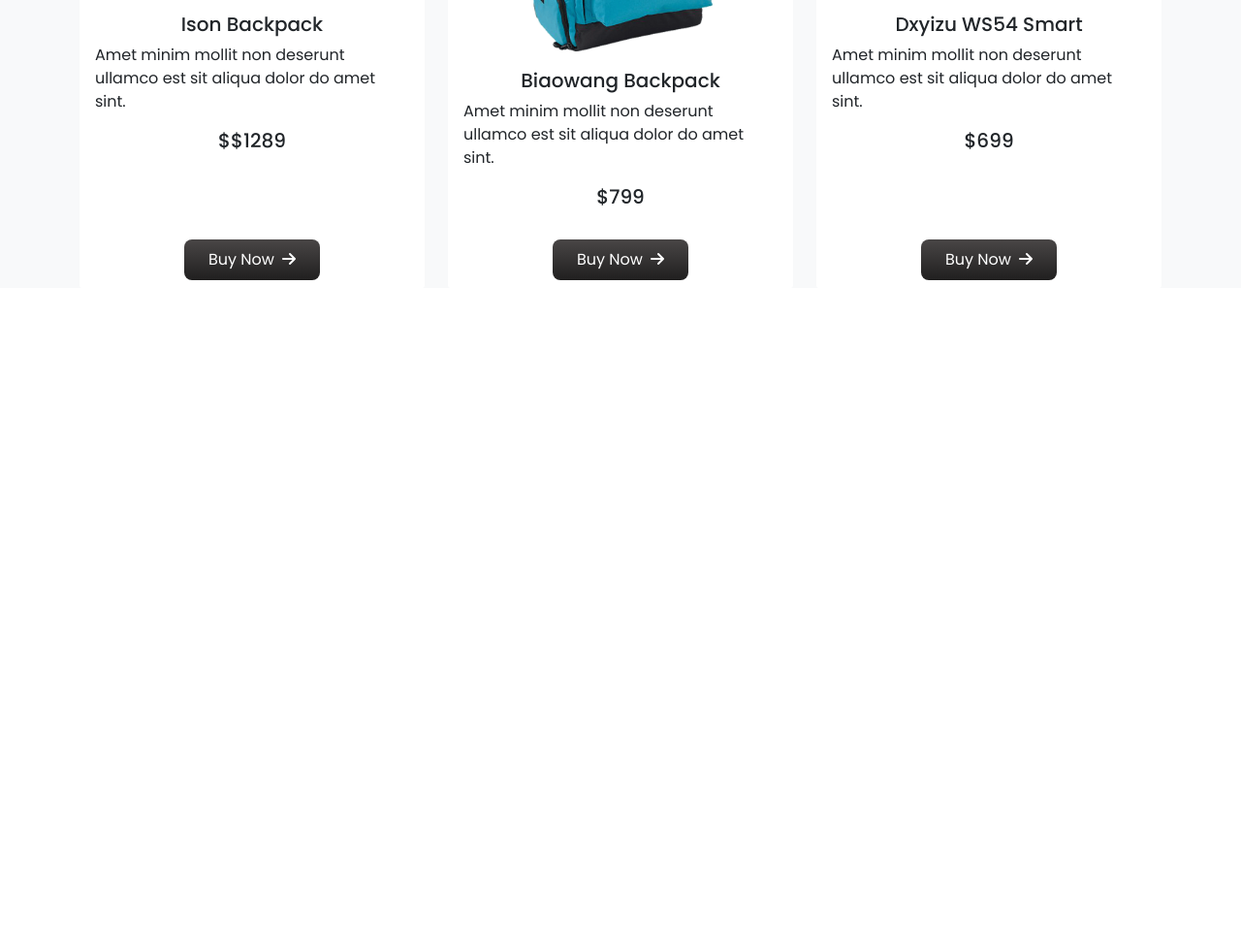
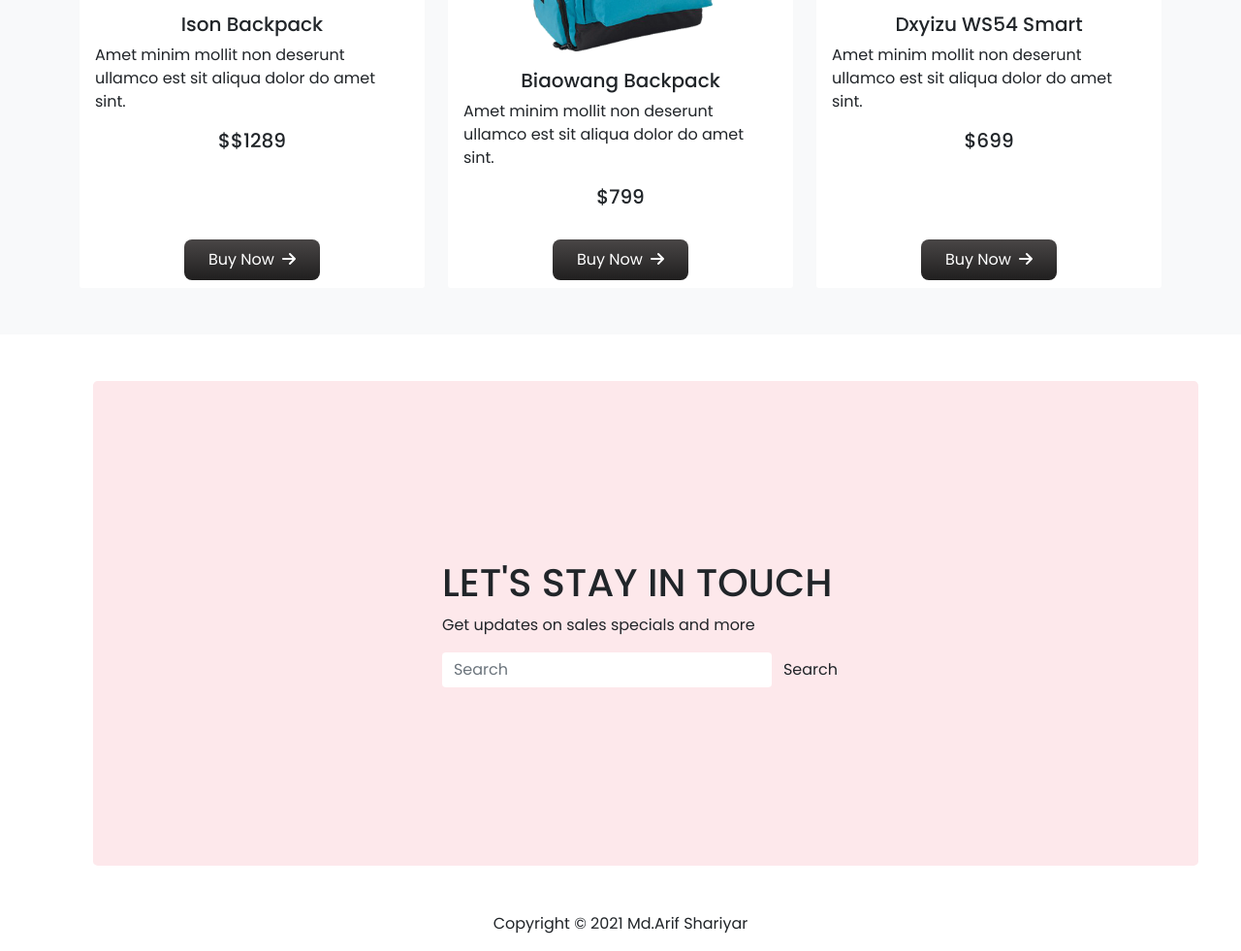
Before and after one commit to ShariyarAbeer/panda-commerce, a plain HTML site: page index.html in a window 1280 px wide. Shown: the part 1651-2632 px from the top of the page at 97% size. Before the commit the page ends 1948 px from the top, so only its background shows below. Drawn offline with nearby package versions, Linux system fonts and the light colour scheme.

Commit message:
all done

```diff
--- a/css/style.css
+++ b/css/style.css
@@ -12,6 +12,10 @@
 }
 .price {
   color: #ff136f;
+}
+.send-bg:hover {
+  background-color: #ff136f;
+  color: white;
 }
 .white {
   color: white;
--- a/index.html
+++ b/index.html
@@ -189,7 +189,7 @@
 
 
         <!-- bag  -->
-        <section class="container">
+        <section class="container mb-5">
             <div class="d-flex justify-content-between">
                 <h2 class="fw-bold p-3 ">Backpack</h2>
                 <h4 class="fs-5 fw-bolder p-3 text-warning">See all</h4>
@@ -240,13 +240,28 @@
                 </div>
             </div>
         </section>
-        <section>
+        <section class="container-fluid bg-white p-5">
             <!-- TOUCH -->
+           <div class="container d-flex justify-content-center align-items-center cover-bg-color  rounded-3 ms-5 me-5" style="height: 500px;">
+<div class="row">
+    <div class="col ">
+        <h1>LET'S STAY IN TOUCH</h1>
+        <p>Get updates on sales specials and more</p>
+        <form class="d-flex">
+            <input class="form-control border-0" type="search" placeholder="Search" aria-label="Search">
+            <button class="btn send-bg border-0" type="submit">Search</button>
+        </form>
+    </div>
+
+</div>
+           </div>
+
+
         </section>
 
     </main>
     <footer>
-
+<p class="d-flex justify-content-center">Copyright &copy; 2021 Md.Arif Shariyar</p>
     </footer>
     <script src="https://kit.fontawesome.com/f1f2ab80ed.js" crossorigin="anonymous"></script>
     <script src="https://cdn.jsdelivr.net/npm/bootstrap@5.0.2/dist/js/bootstrap.bundle.min.js"
```
